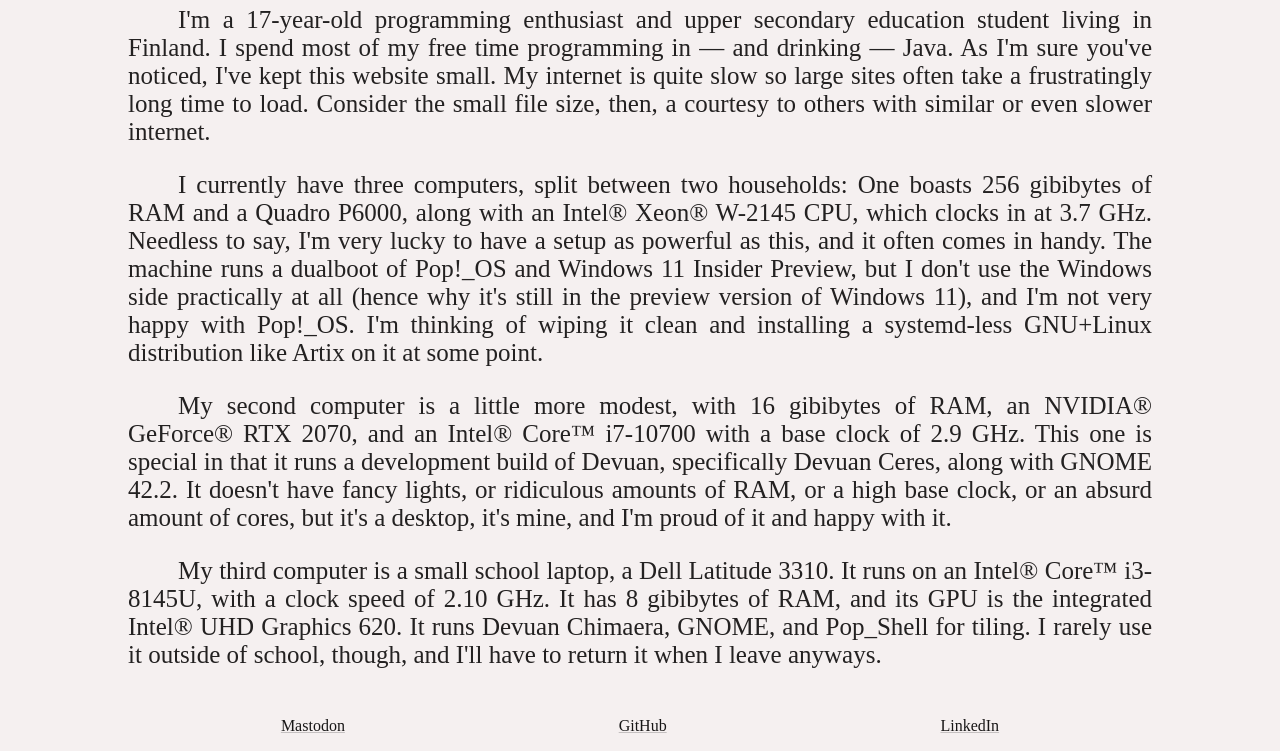
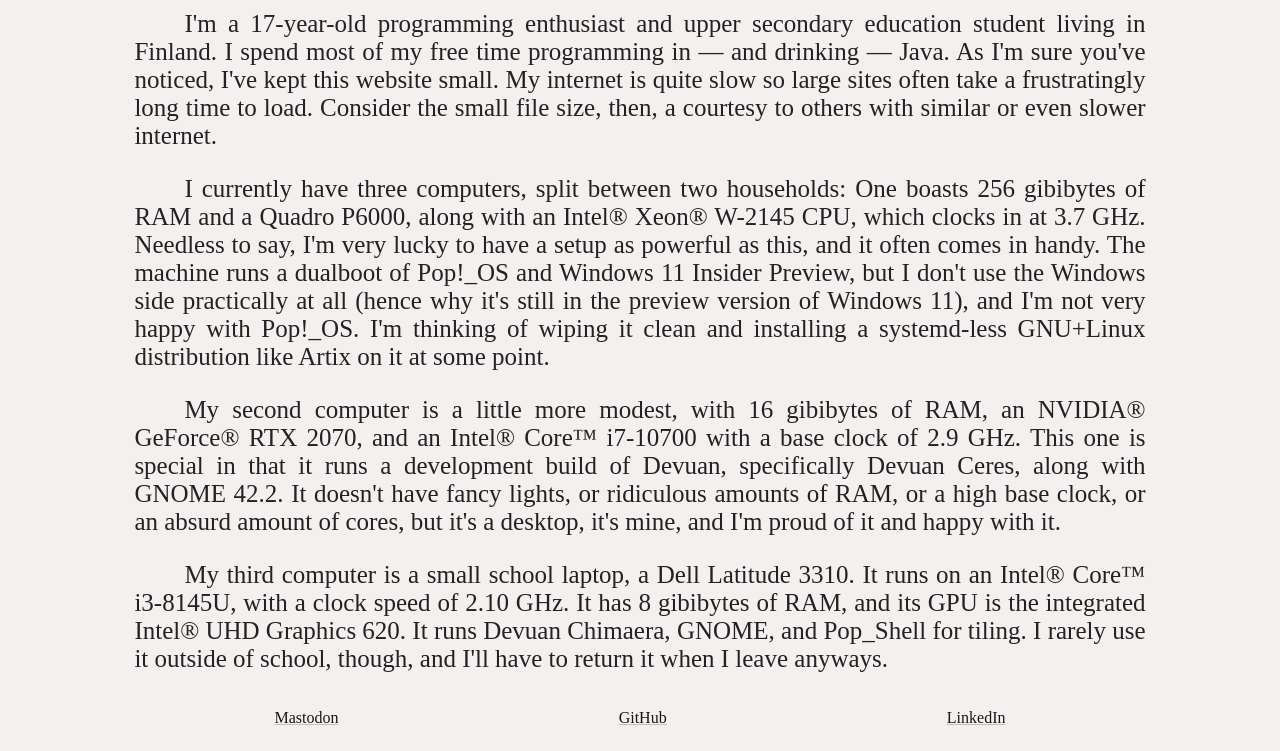
Before and after one commit to bluelhf/bluelhf.github.io, a website: page src/index.html in a window 1280 px wide. Shown: the part 105-856 px from the top of the page. Drawn offline with Linux system fonts and the light colour scheme.

Commit message:
feat(index): re-add native body margin

```diff
--- a/src/index.html
+++ b/src/index.html
@@ -31,10 +31,6 @@
                 #content {
                     font-size: 5.1vmin;
                 }
-            }
-
-            body {
-                margin: 0;
             }
 
             #container {
@@ -88,7 +84,6 @@
                 grid-row: footer;
                 display: flex;
                 justify-content: space-around;
-                padding: 1rem;
             }
         </style>
         <div id="container">
```
